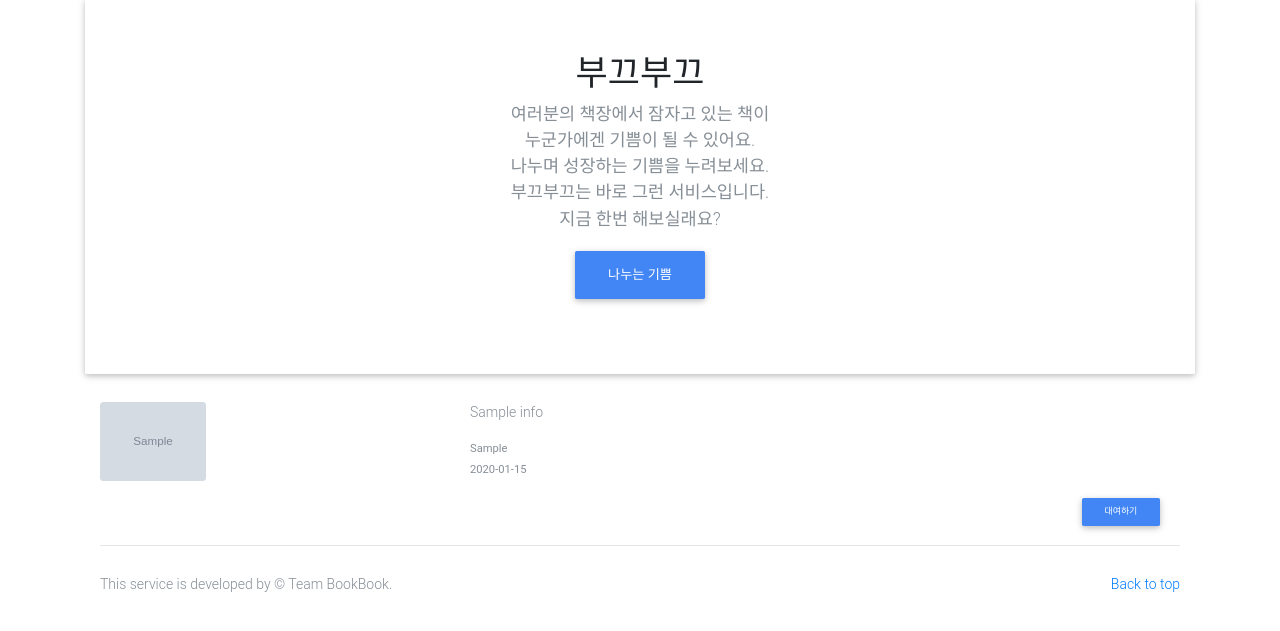
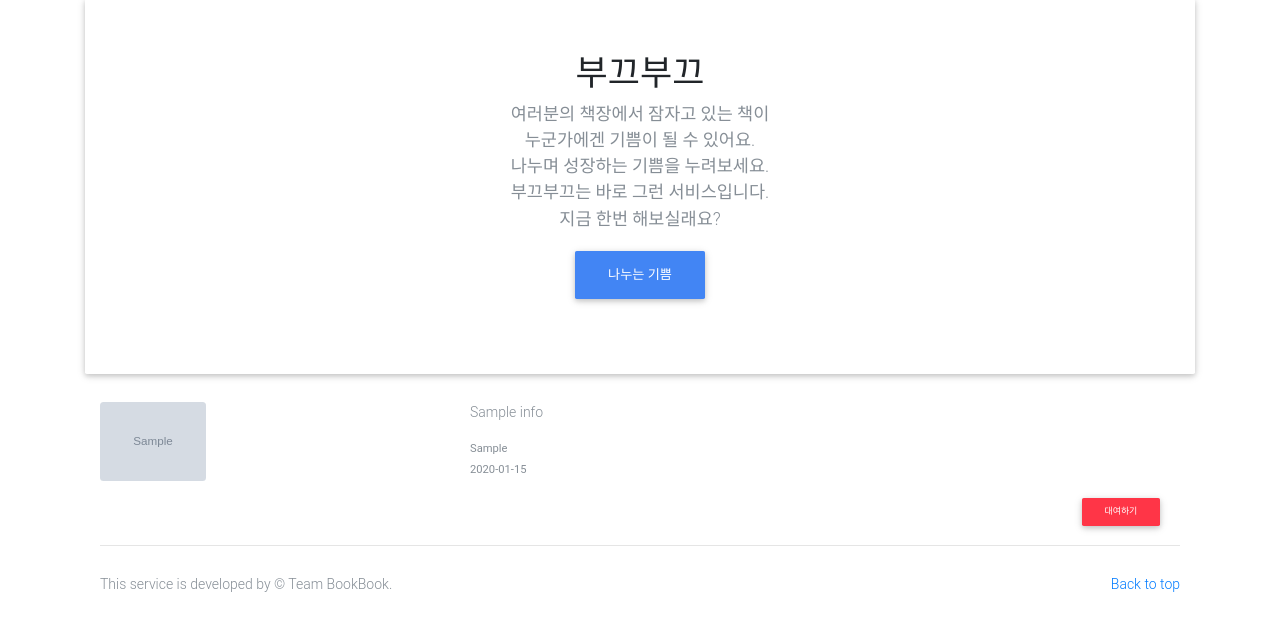
Before and after one commit to it-tech-division/bookbook, a Flask app: page / in a window 1280 px wide. Shown: the part 64-695 px from the top of the page. Run offline with Flask 2, Linux system fonts and the light colour scheme; tables that the repository leaves empty or names only in its code hold one stand-in row (values such as "Sample post"); grey boxes marked "Sample" are stand-in pictures; some libraries are stand-ins or nearby versions.

Commit message:
로그인시에만 대여 가능하게 구현

```diff
--- a/templates/home.html
+++ b/templates/home.html
@@ -39,7 +39,11 @@
                 {% elif book.avalability == '2' %}
                   <button class="btn btn-dark disabled float-right btn-sm" aria-disabled="true" data-toggle="modal">대여 중</button>
                 {% else %}
-                  <button class="btn btn-primary float-right btn-sm" data-toggle="modal" data-target="#{{book.book_no}}">대여하기</button>
+					{%if session%}
+						<button class="btn btn-primary float-right btn-sm" data-toggle="modal" data-target="#{{book.book_no}}">대여하기</button>
+						{%else%}
+						<button class="btn btn-danger float-right btn-sm" onclick="alert('로그인 후 대여 가능합니다!')">대여하기</button>
+					{% endif %}
                 {% endif %}
               </div>
             </div>
```
